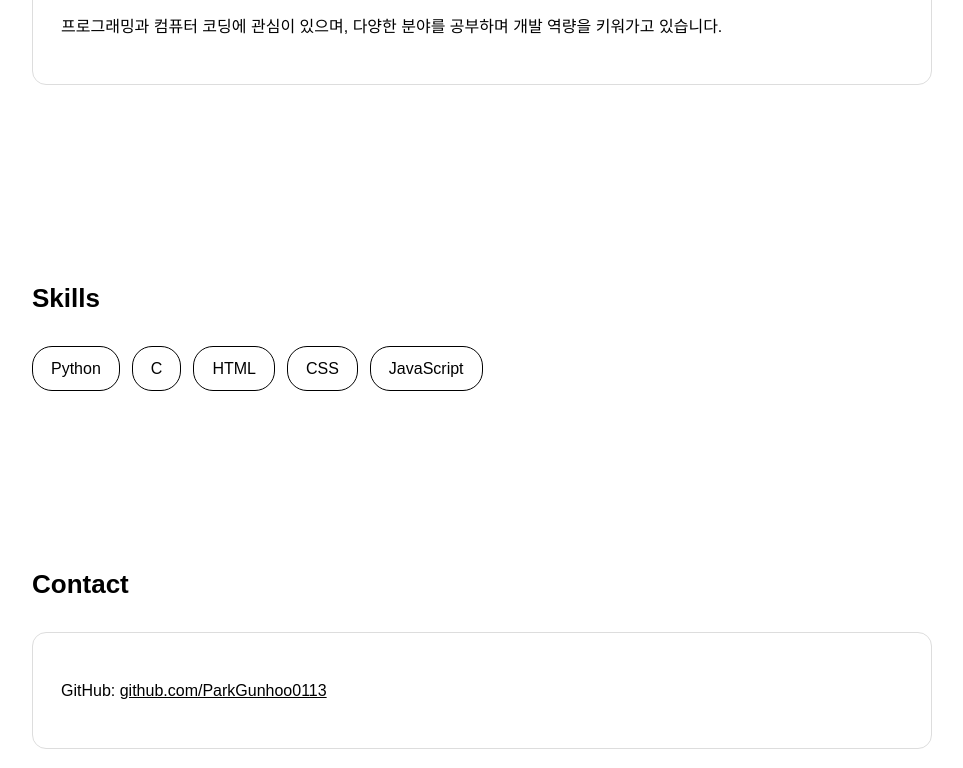
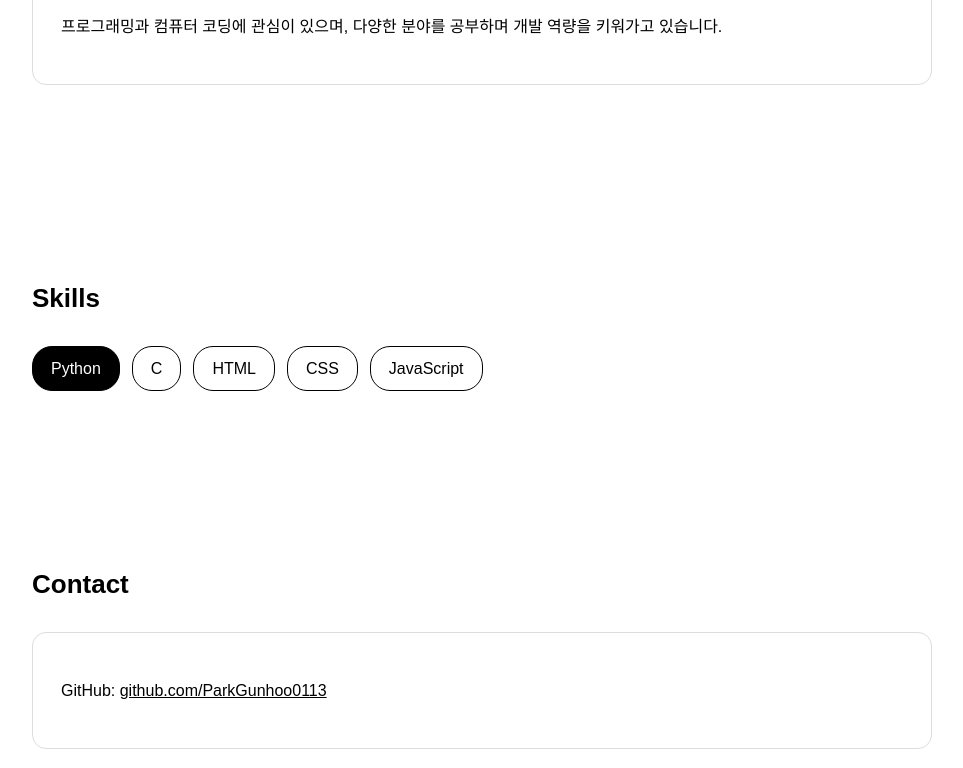
Before and after one commit to ParkGunhoo0113/ParkGunhoo0113.github.io, a plain HTML site: page index.html in a window 1280 px wide. In both pictures the pointer is over the element "Python". Shown: the part 789-1557 px from the top of the page, without its empty margins (158-1121 px from the left). Drawn offline with Linux system fonts and the light colour scheme.

Commit message:
Update index.html

```diff
--- a/index.html
+++ b/index.html
@@ -105,6 +105,18 @@
       border-radius: 20px;
     }
 
+
+.skills span {
+  transition: background-color 0.3s ease, color 0.3s ease;
+  cursor: default;
+}
+
+.skills span:hover {
+  background: #000000;
+  color: #ffffff;
+}
+
+
     #contact a {
       color: #000000;
     }
```
